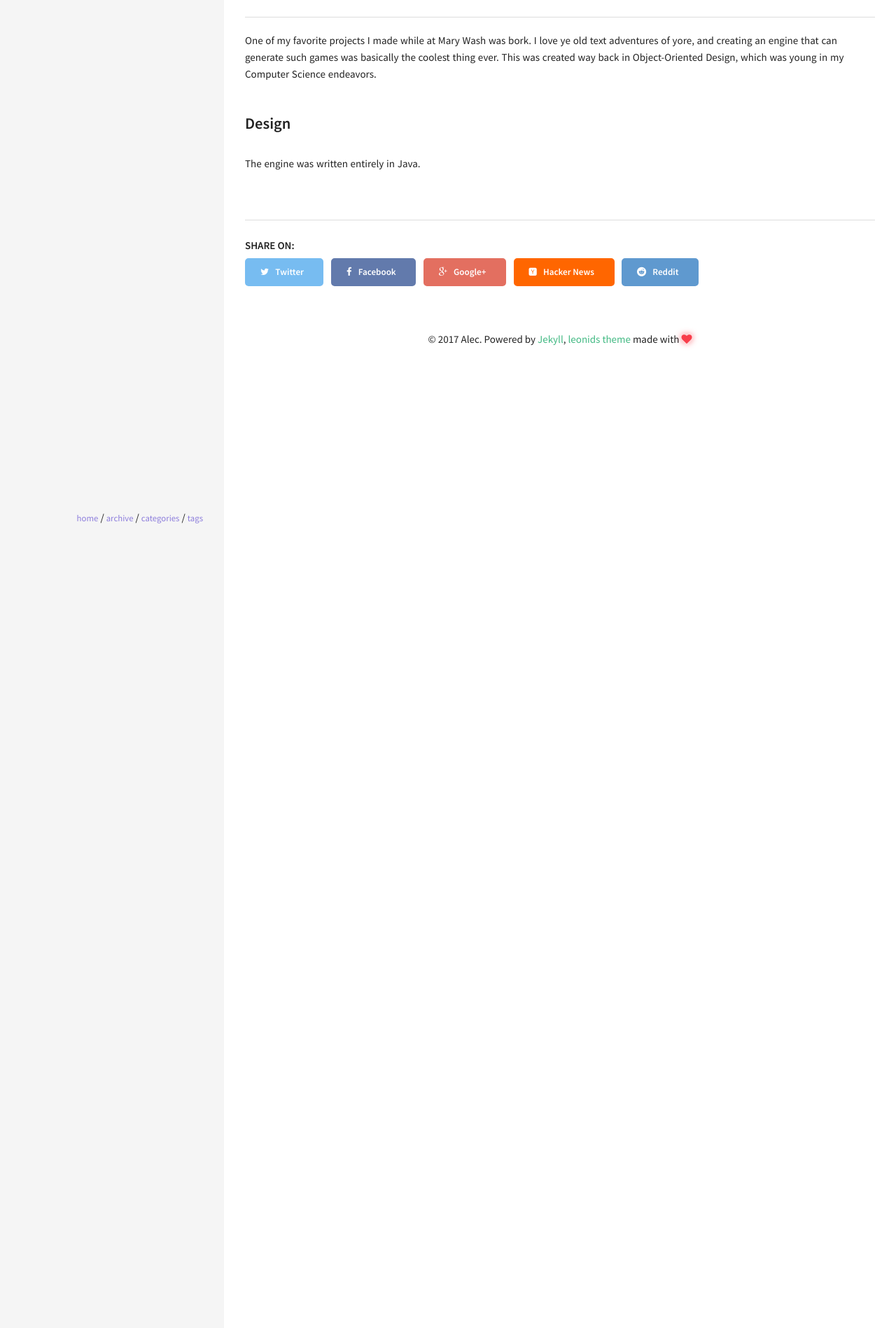
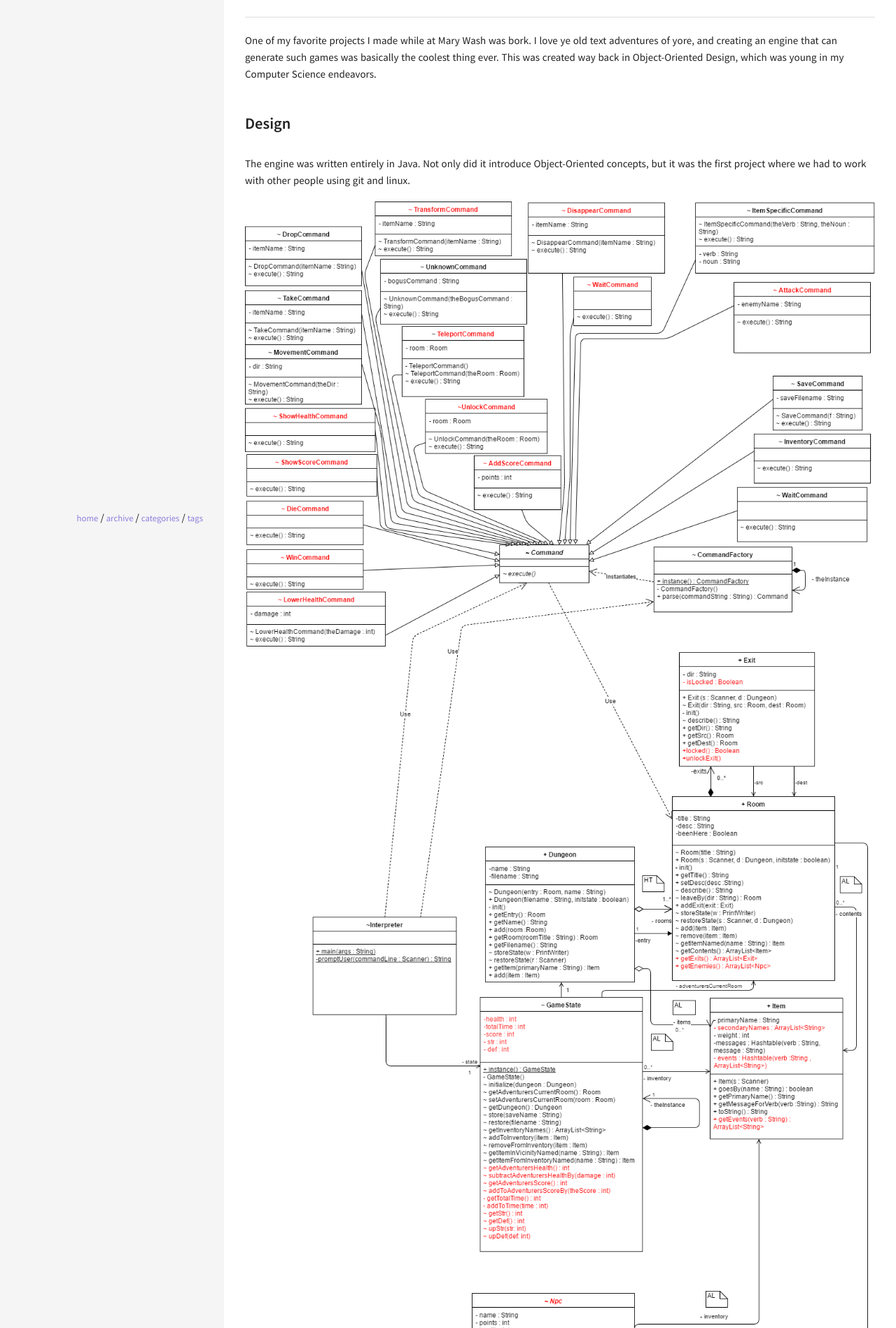
Before and after one commit to acarlyle/acarlyle.github.io, a Jekyll site: the page built from _posts/2017-04-27-enter-bork.md, in a window 1280 px wide. Shown: the part 885-2783 px from the top of the page at 70% size. Built offline with Jekyll 4.4.1, drawn with Linux system fonts in a browser that asks for light colours.

Commit message:
Updated 2017-04-27-enter-bork.md

```diff
--- a/_posts/2017-04-27-enter-bork.md
+++ b/_posts/2017-04-27-enter-bork.md
@@ -15,4 +15,6 @@ One of my favorite projects I made while at Mary Wash was bork.  I love ye old t
 
 ### Design
 
-The engine was written entirely in Java.
+The engine was written entirely in Java.  Not only did it introduce Object-Oriented concepts, but it was the first project where we had to work with other people using git and linux.
+
+![factory.png]({{site.baseurl}}/img/Zork Class Diagram.png)
```
